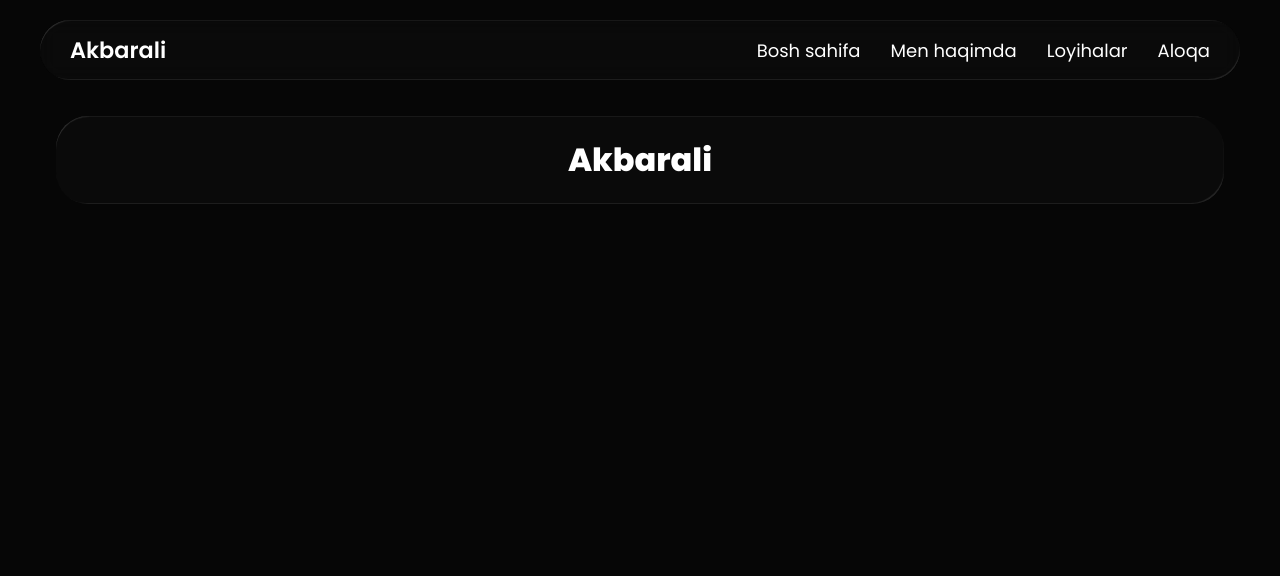
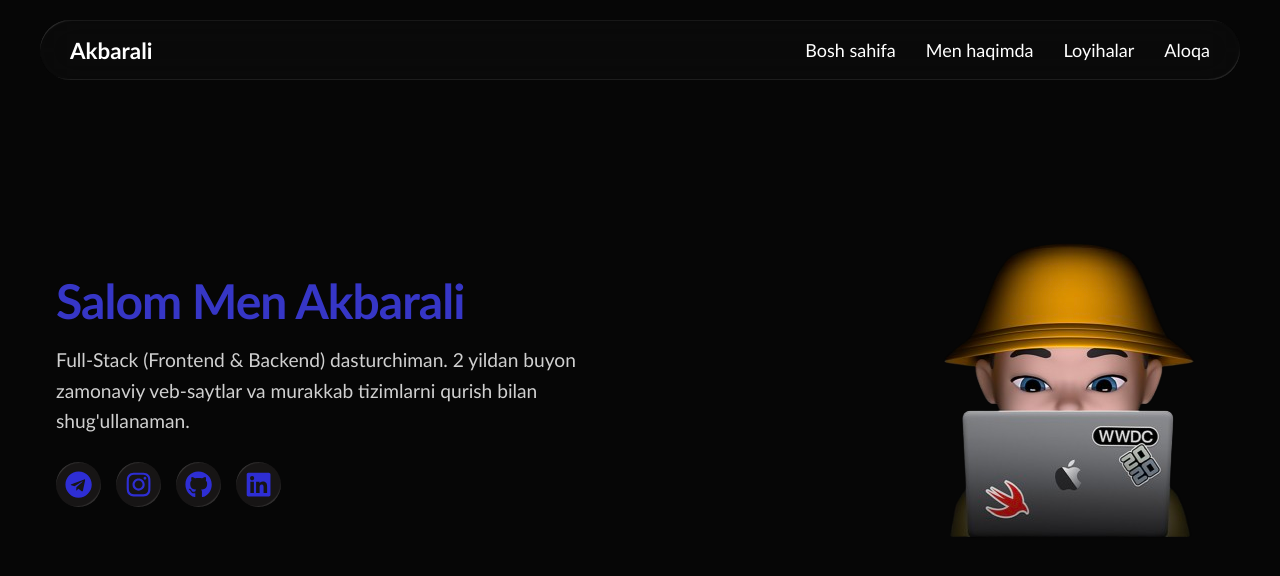
Before and after one commit to akbaralix/akbarali, a React (Vite) app: page / in a window 1280 px wide. Shown: the top 576 px of the page. Built offline with nearby package versions, Linux system fonts and the light colour scheme.

Commit message:
Stil va home qisim qoshildi

```diff
--- a/src/index.css
+++ b/src/index.css
@@ -20,7 +20,7 @@ body {
   color: #fff;
 
   font-size: 16px;
-  font-family: "Poppins", sans-serif;
+  font-family: "Trebuchet MS", "Segoe UI", sans-serif;
 }
 
 button {
--- a/src/pages/home/home/home.css
+++ b/src/pages/home/home/home.css
@@ -1,12 +1,166 @@
 .home-content {
-  background: rgba(16, 17, 17, 0.445);
-  box-shadow: var(--glass-shadow);
-  border-radius: 2rem;
+  display: flex;
+  align-items: center;
+  justify-content: space-between;
+  gap: 40px;
+  margin: 60px auto;
+  padding: 40px 0;
 }
 
 .home-text {
-  padding: 20px;
+  flex: 1;
 }
-h1 {
-  text-align: center;
+
+.home-text h2 {
+  font-size: 3rem;
+  font-weight: 700;
+  color: #3636c6;
+  margin-bottom: 16px;
+  letter-spacing: -0.02em;
 }
+
+.home-text p {
+  font-size: 1.2rem;
+  line-height: 1.6;
+  color: #d0d0d0;
+  max-width: 540px;
+}
+
+.home-img {
+  display: flex;
+  justify-content: center;
+  align-items: center;
+}
+
+.home-img img {
+  max-width: 100%;
+  height: auto;
+  object-fit: cover;
+  transition: transform 0.5s cubic-bezier(0.25, 1, 0.5, 1);
+  animation: dropBounce 2s ease;
+}
+
+.home-social {
+  display: flex;
+  gap: 15px;
+  margin-top: 25px;
+}
+
+.home-social-link a {
+  position: relative;
+  display: flex;
+  align-items: center;
+  justify-content: center;
+  width: 45px;
+  height: 45px;
+  border-radius: 50%;
+  background: rgba(171, 160, 160, 0.1);
+  box-shadow: var(--glass-shadow);
+  font-size: 1.7rem;
+  color: #2e2ed4;
+  transition: all 0.3s cubic-bezier(0.175, 0.885, 0.32, 1.275);
+}
+
+.tooltip-text {
+  position: absolute;
+  bottom: -35px;
+  background: #3636c6;
+  color: white;
+  font-size: 0.8rem;
+  font-weight: 600;
+  padding: 4px 10px;
+  border-radius: 6px;
+  white-space: nowrap;
+  box-shadow: var(--glass-shadow);
+
+  opacity: 0;
+  visibility: hidden;
+  transform: translateY(-10px) scale(0.8);
+  transition: all 0.3s cubic-bezier(0.4, 0, 0.2, 1);
+  pointer-events: none;
+}
+.tooltip-text::before {
+  content: "";
+  position: absolute;
+  top: -4px;
+  left: 50%;
+  transform: translateX(-50%) rotate(45deg);
+  width: 8px;
+  height: 8px;
+  background: #3636c6;
+}
+
+.home-social-link a:hover .tooltip-text {
+  opacity: 1;
+  visibility: visible;
+  transform: translateY(0) scale(1);
+}
+
+.home-social-link a:hover {
+  transform: scale(1.1) translateY(-3px);
+  background: white;
+}
+
+.home-social-link a:hover .icon-tg {
+  color: #0088cc;
+}
+
+.home-social-link a:hover .icon-insta {
+  color: #e1306c;
+}
+
+.home-social-link a:hover .icon-github {
+  color: #333;
+}
+
+.home-social-link a:hover .icon-linkedin {
+  color: #0077b5;
+}
+
+@media (max-width: 768px) {
+  .home-content {
+    flex-direction: column-reverse;
+    text-align: center;
+    margin: 0 20px;
+    padding: 24px;
+    gap: 24px;
+  }
+
+  .home-text h2 {
+    font-size: 2.2rem;
+  }
+
+  .home-text p {
+    font-size: 1rem;
+    margin: 0 auto;
+  }
+
+  .home-img img {
+    max-width: 80%;
+  }
+  .home-social {
+    justify-content: center;
+  }
+  @keyframes dropBounce {
+    0% {
+      transform: translateY(-150px);
+      opacity: 0;
+    }
+    60% {
+      transform: translateY(0);
+      opacity: 1;
+    }
+    75% {
+      transform: translateY(-15px);
+    }
+    90% {
+      transform: translateY(0);
+    }
+    95% {
+      transform: translateY(-1px);
+    }
+    100% {
+      transform: translateY(0);
+    }
+  }
+}
--- a/src/pages/home/home/home.jsx
+++ b/src/pages/home/home/home.jsx
@@ -1,12 +1,58 @@
 import React from "react";
+import { FaLinkedin, FaGithub, FaTelegram, FaInstagram } from "react-icons/fa";
 import "./home.css";
 
 function Home() {
+  const myLink = [
+    {
+      name: "Telegram",
+      link: "https://t.me/akbaral1",
+      icon: <FaTelegram className="icon-tg" />,
+    },
+    {
+      link: "https://instagram.com/akbaral1.t7",
+      icon: <FaInstagram className="icon-insta" />,
+    },
+    {
+      link: "https://github.com/akbaral1",
+      icon: <FaGithub className="icon-github" />,
+    },
+    {
+      link: "https://linkedin.com/in/akbarali",
+      icon: <FaLinkedin className="icon-linkedin" />,
+    },
+  ];
+
   return (
-    <div>
+    <div className="home-container">
       <div className="home-content">
         <div className="home-text">
-          <h1>Akbarali</h1>
+          <h2>Salom Men Akbarali</h2>
+          <p>
+            Full-Stack (Frontend & Backend) dasturchiman. 2 yildan buyon
+            zamonaviy veb-saytlar va murakkab tizimlarni qurish bilan
+            shug'ullanaman.
+          </p>
+
+          <div className="home-social">
+            {myLink.map((item, index) => (
+              <div className="home-social-link" key={index}>
+                <a href={item.link} target="_blank" rel="noreferrer">
+                  {item.icon}
+
+                  <span className="tooltip-text">
+                    {item.icon.props.className
+                      .replace("icon-", "")
+                      .toUpperCase()}
+                  </span>
+                </a>
+              </div>
+            ))}
+          </div>
+        </div>
+
+        <div className="home-img">
+          <img src="/src/assets/assets.png" alt="Akbarali" />
         </div>
       </div>
     </div>
--- a/src/pages/home/navbar/navbar.css
+++ b/src/pages/home/navbar/navbar.css
@@ -1,16 +1,18 @@
+/* ==================== DESKTOP NAVBAR ==================== */
 .navbar {
   display: flex;
   align-items: center;
   justify-content: space-between;
 
   background: rgba(16, 17, 17, 0.445);
-  backdrop-filter: blur(10px);
+  backdrop-filter: blur(20px) saturate(110%) brightness(108%);
+  -webkit-backdrop-filter: blur(20px) saturate(110%) brightness(108%);
 
   padding: 10px 30px;
   position: fixed;
 
   width: 95%;
-  max-width: var(--container-width);
+  max-width: var(--container-width, 1200px);
   height: 60px;
 
   margin: 20px auto;
@@ -27,6 +29,7 @@
   font-size: 1.4rem;
   color: #fff;
   font-weight: 600;
+  text-decoration: none;
 }
 
 .nav-links ul {
@@ -41,6 +44,7 @@
 .nav-links ul li a {
   color: #fff;
   font-size: 18px;
+  text-decoration: none;
   transition: 0.3s;
 }
 
@@ -51,16 +55,14 @@
 .menu-btn {
   width: 40px;
   height: 40px;
-
   display: none;
   align-items: center;
   justify-content: center;
-
   background: transparent;
   border: none;
   cursor: pointer;
-
   padding: 0;
+  z-index: 101;
 }
 
 .hamburger {
@@ -89,86 +91,174 @@
   top: 20px;
 }
 
+/* ==================== MOBIL MENYU (OVERLAY) ==================== */
 .mn-nav {
+  display: none;
   position: fixed;
   top: 0;
-  left: -100%;
-
+  right: 0;
   width: 100%;
   height: 100vh;
 
-  background: rgba(0, 0, 0, 0.7);
-  backdrop-filter: blur(10px);
+  background: rgba(10, 11, 11, 0.75);
+  backdrop-filter: blur(25px) saturate(180%);
+  -webkit-backdrop-filter: blur(25px) saturate(180%);
 
-  padding: 20px;
-  transition: 0.3s ease;
+  padding: 30px 24px;
   z-index: 150;
+
+  transform: translateX(100%);
+  visibility: hidden;
+  transition:
+    transform 0.4s cubic-bezier(0.16, 1, 0.3, 1),
+    visibility 0.4s ease;
 }
 
 .mn-nav.open {
-  left: 0;
+  transform: translateY(0);
+  visibility: visible;
 }
 
 .mn-header {
   display: flex;
   align-items: center;
   justify-content: space-between;
+  width: 100%;
 }
 
 .close-btn {
-  background: rgba(0, 0, 0, 0.984);
+  background: rgba(46, 45, 45, 0.351);
+  box-shadow: var(--glass-shadow);
+  color: #fff;
   display: flex;
   align-items: center;
   justify-content: center;
-  box-shadow: var(--glass-shadow);
+  width: 44px;
+  height: 44px;
+  border-radius: 50%;
+  border: none;
+  cursor: pointer;
+  transition: all 0.2s ease;
+}
 
-  border: none;
-  color: #fff;
-  font-size: 1.5rem;
-  padding: 5px;
-  border-radius: 50%;
-  cursor: pointer;
+.close-btn:hover {
+  background: rgba(44, 41, 41, 0.532);
 }
 
 .mn-nav ul {
   display: flex;
   flex-direction: column;
-  gap: 10px;
-  margin-top: 50px;
-  list-style: none;
-  padding: 0;
+  align-items: center;
+  justify-content: center;
+  gap: 25px;
+  height: 65vh;
+}
+
+.mn-nav ul li {
+  overflow: hidden;
 }
 
 .mn-nav ul li a {
-  color: #ffffff;
-  font-size: 1.7rem;
-  font-weight: 600;
-  transition: 0.3s;
+  color: rgba(255, 255, 255, 0.85);
+  font-size: 2.2rem;
+  font-weight: 700;
+  text-decoration: none;
+  letter-spacing: -0.03em;
+  display: inline-block;
+
+  transform: translateY(80px);
+  transition:
+    transform 0.4s cubic-bezier(0.16, 1, 0.3, 1),
+    color 0.2s;
 }
+
+.mn-nav.open ul li a {
+  transform: translateY(0);
+}
+
+.mn-nav ul li a:hover {
+  color: #3636c6;
+}
+
 .social-links {
   display: flex;
   align-items: center;
+  justify-content: center;
   position: absolute;
-  bottom: 10px;
+  bottom: 40px;
   left: 50%;
-  transform: translateX(-50%);
-  gap: 20px;
+  transform: translateX(-50%) translateY(20px);
+  gap: 30px;
+  opacity: 0;
+  transition: all 0.5s cubic-bezier(0.16, 1, 0.3, 1) 0.2s;
 }
+
+.mn-nav.open .social-links {
+  opacity: 1;
+  transform: translateX(-50%) translateY(0);
+}
+
 .social-links a {
-  font-size: 2.3rem;
-  color: #fff;
-  transition: 0.3s;
+  position: relative;
+  display: flex;
+  align-items: center;
+  justify-content: center;
+  width: 45px;
+  height: 45px;
+  border-radius: 50%;
+  background: rgba(171, 160, 160, 0.1);
+  box-shadow: var(--glass-shadow);
+  font-size: 1.7rem;
+  color: #2e2ed4;
+  text-decoration: none;
+  transition: all 0.3s cubic-bezier(0.175, 0.885, 0.32, 1.275);
 }
+
+.social-links a:hover {
+  background: white;
+  color: #3636c6;
+  transform: scale(1.15) translateY(-3px);
+}
+
+.social-links a:hover .icon-tg {
+  color: #0088cc;
+}
+.social-links a:hover .icon-insta {
+  color: #e1306c;
+}
+.social-links a:hover .icon-github {
+  color: #333;
+}
+.social-links a:hover .icon-linkedin {
+  color: #0077b5;
+}
+
+@media (max-width: 900px) {
+  .nav-links {
+    display: none;
+  }
+
+  .menu-btn {
+    display: flex;
+  }
+  .mn-nav {
+    display: block;
+    width: 400px;
+    border-left: 1px solid rgba(255, 255, 255, 0.1);
+    box-shadow: -10px 0 40px rgba(0, 0, 0, 0.4);
+  }
+}
+
 @media (max-width: 768px) {
   .navbar {
     padding: 10px 20px;
     height: 55px;
-  }
-  .nav-links {
-    display: none;
+    width: 92%;
   }
 
-  .hamburger {
-    display: inline-block;
+  .mn-nav {
+    display: block;
+    width: 100%;
+    border-left: none;
   }
 }
--- a/src/pages/home/navbar/navbar.jsx
+++ b/src/pages/home/navbar/navbar.jsx
@@ -1,28 +1,38 @@
 import { useState } from "react";
 import { Link, NavLink } from "react-router-dom";
-import { FaTimes, FaTelegram, FaInstagram, FaLinkedin } from "react-icons/fa";
+import {
+  FaTimes,
+  FaTelegram,
+  FaInstagram,
+  FaLinkedin,
+  FaGithub,
+} from "react-icons/fa";
 
 import "./navbar.css";
 
 function Navbar() {
   const [menuOpen, setMenuOpen] = useState(false);
-  const socialLinks = [
+  const myLink = [
     {
-      link: "https://t.me/akbarali",
-      icon: FaTelegram,
+      name: "Telegram",
+      link: "https://t.me/akbaral1",
+      icon: <FaTelegram className="icon-tg" />,
     },
     {
       link: "https://instagram.com/akbaral1.t7",
-      icon: FaInstagram,
+      icon: <FaInstagram className="icon-insta" />,
+    },
+    {
+      link: "https://github.com/akbaral1",
+      icon: <FaGithub className="icon-github" />,
     },
     {
       link: "https://linkedin.com/in/akbarali",
-      icon: FaLinkedin,
+      icon: <FaLinkedin className="icon-linkedin" />,
     },
   ];
   return (
     <>
-      {/* TOP NAVBAR */}
       <div className="navbar">
         <div className="logo">
           <Link to="/" onClick={() => setMenuOpen(false)}>
@@ -100,10 +110,10 @@ function Navbar() {
         </nav>
 
         <div className="social-links">
-          {socialLinks.map((item, index) => (
+          {myLink.map((item, index) => (
             <div className="social-link" key={index}>
               <a href={item.link} target="_blank" rel="noreferrer">
-                <item.icon />
+                {item.icon}
               </a>
             </div>
           ))}
```
Also changed, not shown: src/assets/assets.png (added).
